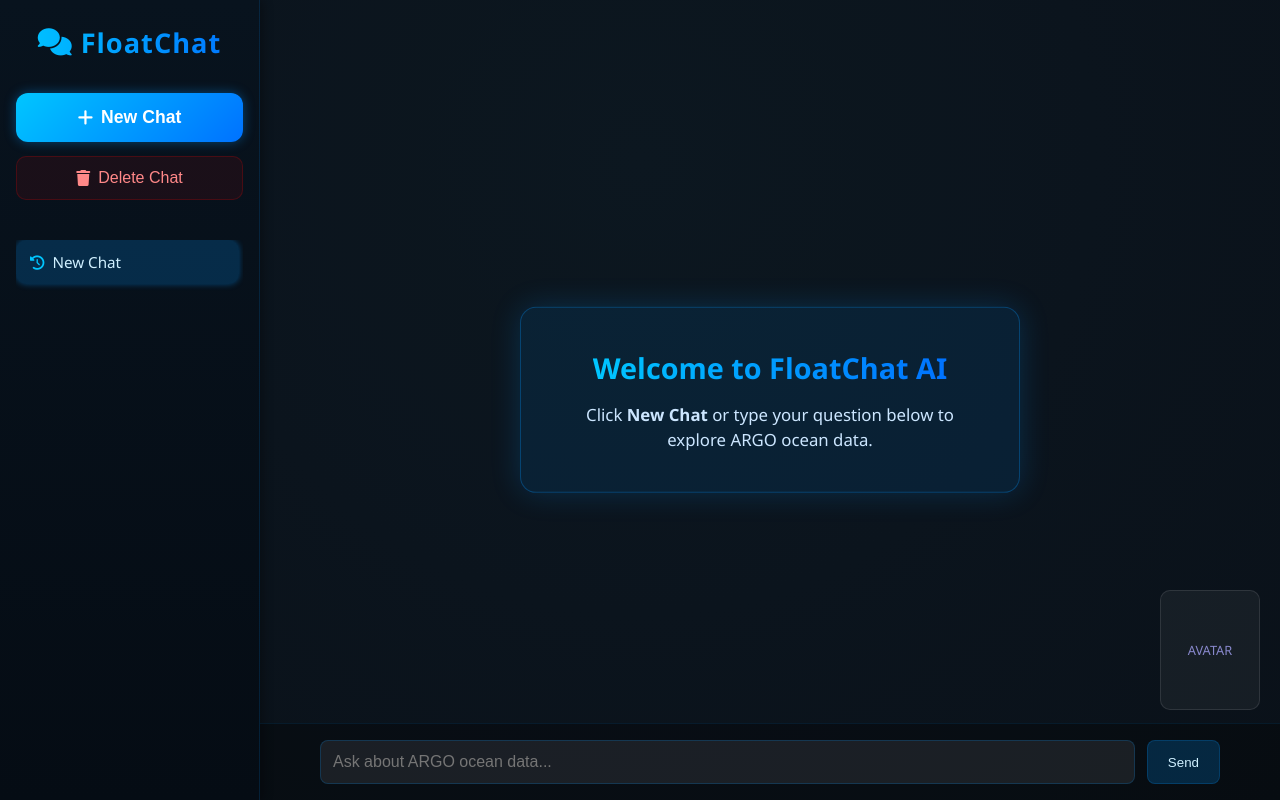
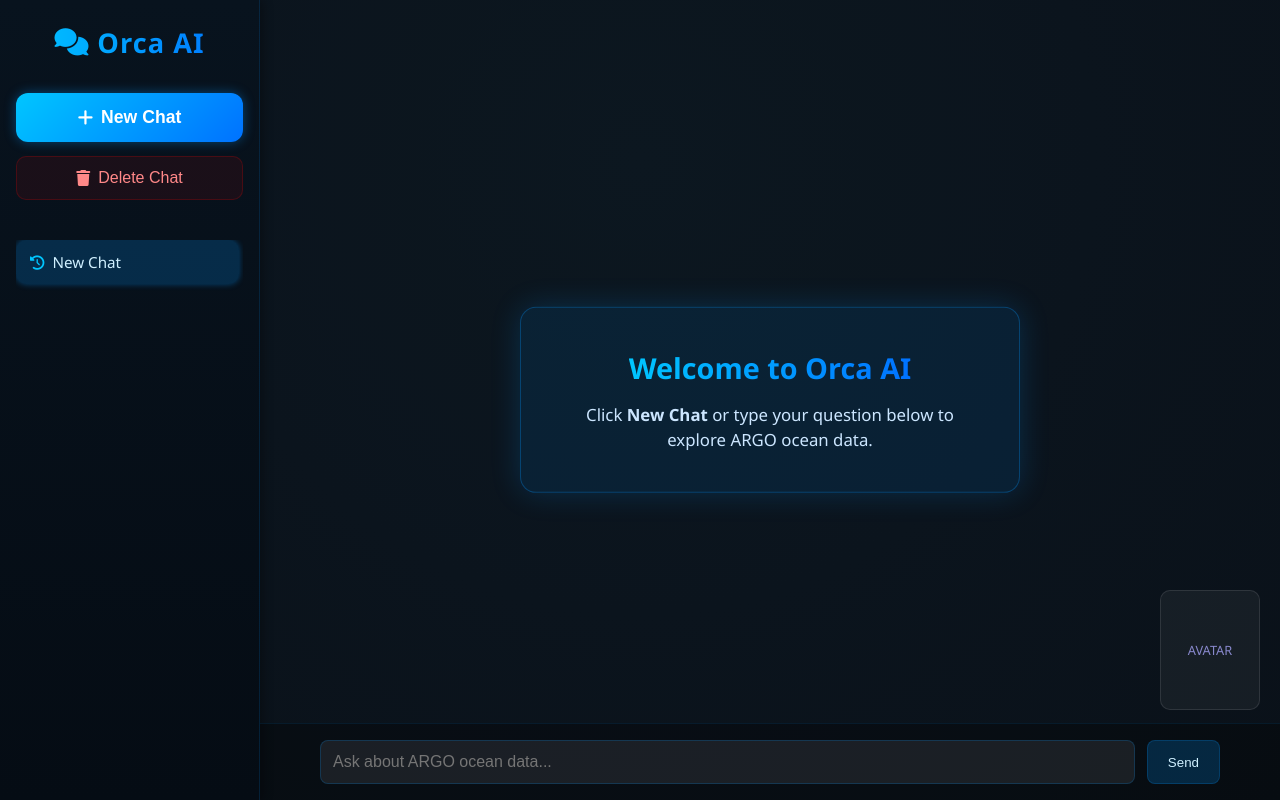
Before and after one commit to kannu74/SIH-FloatChat, a Flask app: page / in a window 1280 px wide. Run offline with Flask 3, Linux system fonts and the light colour scheme; some libraries are stand-ins or nearby versions.

Commit message:
updated the name

```diff
--- a/backend/llm/rag_handler.py
+++ b/backend/llm/rag_handler.py
@@ -25,12 +25,12 @@ def handle_question(question: str, chat_history: list) -> dict:
 
     # This is a unified prompt that gives the model all instructions at once.
     prompt = f"""
-    You are FloatChat, a friendly and expert AI assistant for ARGO ocean data.
+    You are Orca AI, a friendly and expert AI assistant for ARGO ocean data.
     Your task is to analyze the user's latest question in the context of a conversation and respond in one of three ways:
 
     1.  **If the user asks a greeting or a simple conversational question** (like "hi", "who are you?", "thanks"):
         Respond with a friendly, conversational answer. The output MUST be a JSON object like this:
-        {{"response_type": "text", "answer": "Hello! I am FloatChat. How can I help you with ARGO data?"}}
+        {{"response_type": "text", "answer": "Hello! I am Orca AI. How can I help you with ARGO data?"}}
 
     2.  **If the user asks a general knowledge question** about oceanography or the ARGO program that CANNOT be answered by the database schema:
         Use your internal knowledge to answer. The output MUST be a JSON object like this:
--- a/static/js/main.js
+++ b/static/js/main.js
@@ -104,7 +104,7 @@ document.addEventListener("DOMContentLoaded", () => {
       const loader = document.createElement("div");
       loader.classList.add("loader");
       const text = document.createElement("span");
-      text.textContent = "FloatChat is thinking...";
+      text.textContent = "Orca AI is thinking...";
       indicator.appendChild(loader);
       indicator.appendChild(text);
       messageEl.appendChild(indicator);
--- a/templates/index.html
+++ b/templates/index.html
@@ -3,7 +3,7 @@
 <head>
   <meta charset="UTF-8" />
   <meta name="viewport" content="width=device-width, initial-scale=1.0" />
-  <title>FloatChat</title>
+  <title>Orca AI</title>
 
   <!-- Main Styles -->
   <link rel="stylesheet" href="{{ url_for('static', filename='css/style.css') }}" />
@@ -18,7 +18,7 @@
   <div class="container">
     <!-- Sidebar -->
     <aside class="sidebar">
-      <h1><i class="fa fa-comments"></i> FloatChat</h1>
+      <h1><i class="fa fa-comments"></i> Orca AI</h1>
 
       <div class="sidebar-buttons">
         <button id="new-chat-btn"><i class="fa fa-plus"></i> New Chat</button>
@@ -32,7 +32,7 @@
     <main class="chat-interface">
       <!-- Welcome card (visible until first message) -->
       <div id="welcome-card">
-        <h2>Welcome to FloatChat AI</h2>
+        <h2>Welcome to Orca AI</h2>
         <p>
           Click <strong>New Chat</strong> or type your question below
           to explore ARGO ocean data.
```
